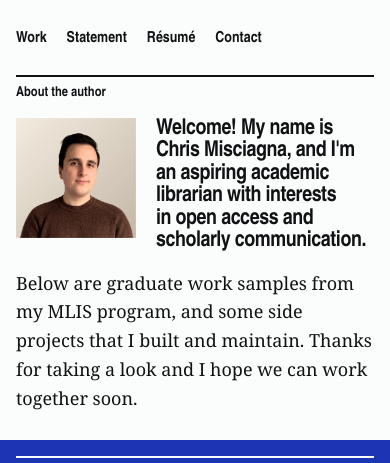
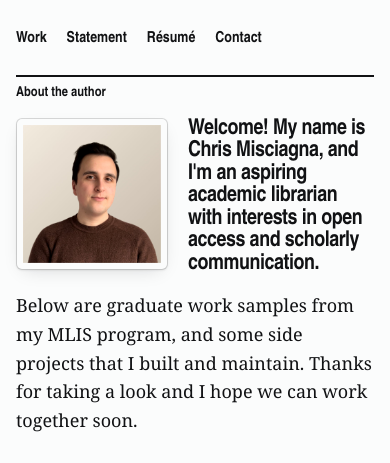
Before and after one commit to HB-Papa/chris-misciagna-portfolio, an Astro site: page / in a window 390 px wide. Shown: the part 49-512 px from the top of the page. Built offline with nearby package versions, Linux system fonts and the light colour scheme; Astro itself is replaced by a stand-in of ours.

Commit message:
Larger headshot with a soft frame
The photo grows from 13rem to 16.5rem on desktop (and on tablets and
phones), with a thin light border, a white mat, rounded corners, and
a faint shadow. The responsive sizes are updated so browsers still
pick a file at least as sharp as the screen needs.

Co-Authored-By: Claude Opus 5.5 <noreply@anthropic.com>

```diff
--- a/src/pages/index.astro
+++ b/src/pages/index.astro
@@ -20,7 +20,7 @@ import { person, intro, statement, projects, resume } from '../data/site';
     <section class="intro" aria-labelledby="intro-title">
       <p class="intro-label"><span>About the author</span><span>MLIS, University of South Carolina</span></p>
       <Image class="portrait" src={headshot} alt={intro.photoAlt} widths={[240, 400, 560, 800]}
-        sizes="(max-width: 700px) 7.5rem, (max-width: 1000px) 11rem, 13rem" loading="eager" fetchpriority="high" />
+        sizes="(max-width: 700px) 9.5rem, (max-width: 1000px) 13rem, 16.5rem" loading="eager" fetchpriority="high" />
       <div class="intro-text">
         <h1 id="intro-title">{intro.lede}</h1>
         {intro.body.map((p) => <p>{p}</p>)}
--- a/src/styles/global.css
+++ b/src/styles/global.css
@@ -36,10 +36,10 @@ a { color: inherit; text-underline-offset: .2em; text-decoration-thickness: 1.5p
 .mast nav a:hover { text-decoration: underline; }
 
 /* Intro: the author's photo and a short note, like the inside flap of a book */
-.intro { display: grid; grid-template-columns: 13rem minmax(0, 1fr); grid-template-areas: "label label" "photo text"; gap: 1rem clamp(1.5rem, 3vw, 3rem); padding: .25rem var(--gutter) clamp(1.75rem, 3vw, 2.5rem); }
+.intro { display: grid; grid-template-columns: 16.5rem minmax(0, 1fr); grid-template-areas: "label label" "photo text"; gap: 1rem clamp(1.5rem, 3vw, 3rem); padding: .25rem var(--gutter) clamp(1.75rem, 3vw, 2.5rem); }
 .intro-label { grid-area: label; display: flex; justify-content: space-between; gap: 1rem; font: 600 .85rem/1.2 var(--head); border-top: 2px solid var(--ink); padding-top: .5rem; }
-.portrait { grid-area: photo; width: 100%; height: auto; aspect-ratio: 1; object-fit: cover; display: block; background: #e9e4dc; }
-.intro-text { grid-area: text; align-self: end; display: grid; grid-template-columns: minmax(0, 7fr) minmax(0, 5fr); gap: 1rem clamp(1.5rem, 3vw, 3rem); align-items: center; }
+.portrait { grid-area: photo; width: 100%; height: auto; aspect-ratio: 1; object-fit: cover; display: block; background: #e9e4dc; padding: 6px; background-clip: content-box; border: 1px solid color-mix(in srgb, var(--ink) 14%, transparent); border-radius: 6px; box-shadow: 0 1px 2px rgb(17 18 20 / .06), 0 6px 18px -8px rgb(17 18 20 / .18); }
+.intro-text { grid-area: text; align-self: center; display: grid; grid-template-columns: minmax(0, 7fr) minmax(0, 5fr); gap: 1rem clamp(1.5rem, 3vw, 3rem); align-items: center; }
 .intro h1 { font: 800 clamp(1.9rem, 3vw, 3.1rem)/1.03 var(--head); font-stretch: 84%; letter-spacing: -.02em; text-wrap: balance; }
 .intro-text p { max-width: 46ch; }
 .links .note { font-weight: 500; }
@@ -126,11 +126,11 @@ a { color: inherit; text-underline-offset: .2em; text-decoration-thickness: 1.5p
   .cover .num span:last-child, .cover:not(.on) .num span:last-child { display: inline; }
   .mast { flex-wrap: wrap; }
   .mast .line { display: none; }
-  .intro { grid-template-columns: 11rem minmax(0, 1fr); }
+  .intro { grid-template-columns: 13rem minmax(0, 1fr); }
   .intro-text { grid-template-columns: 1fr; }
 }
 @media (max-width: 700px) {
-  .intro { grid-template-columns: 7.5rem minmax(0, 1fr); grid-template-areas: "label label" "photo text"; row-gap: 1rem; column-gap: 1.25rem; }
+  .intro { grid-template-columns: 9.5rem minmax(0, 1fr); grid-template-areas: "label label" "photo text"; row-gap: 1rem; column-gap: 1.25rem; }
   .intro h1 { font-size: clamp(1.35rem, 5.6vw, 1.9rem); }
   .intro-text { display: contents; }
   .intro-text h1 { grid-area: text; align-self: center; }
```
Also changed, not shown: public/og.png.
